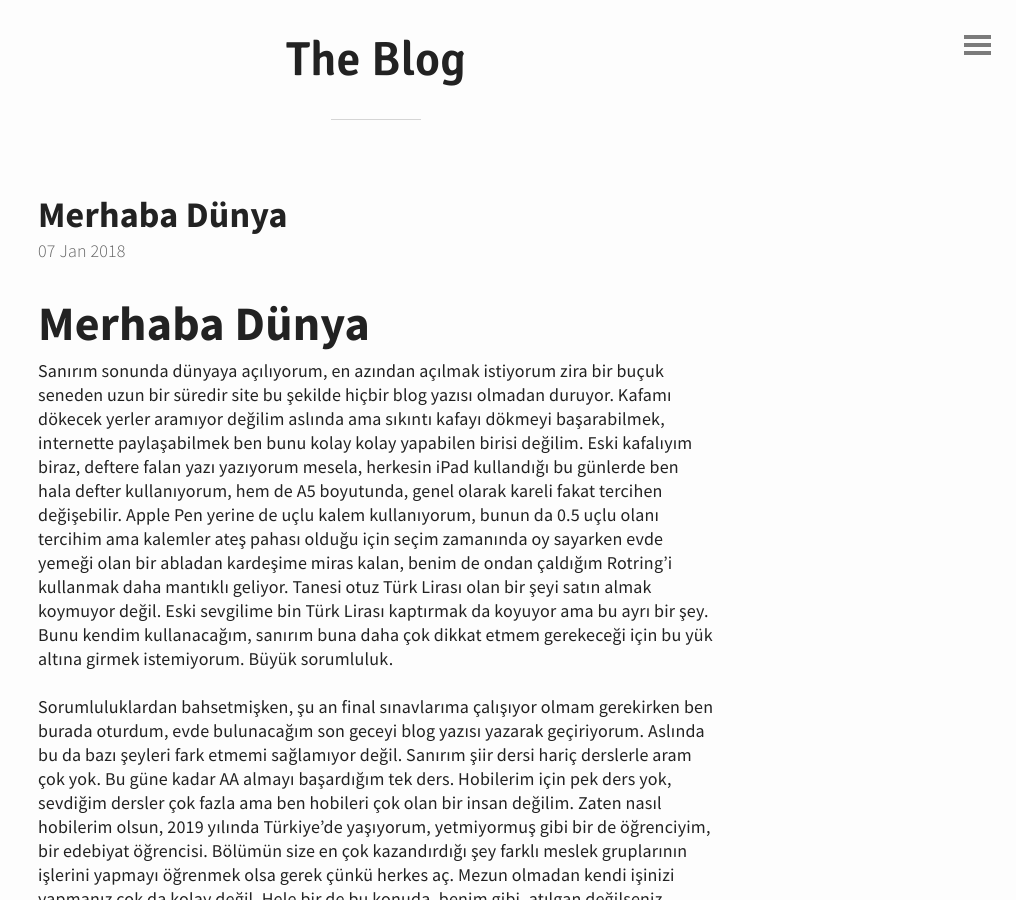
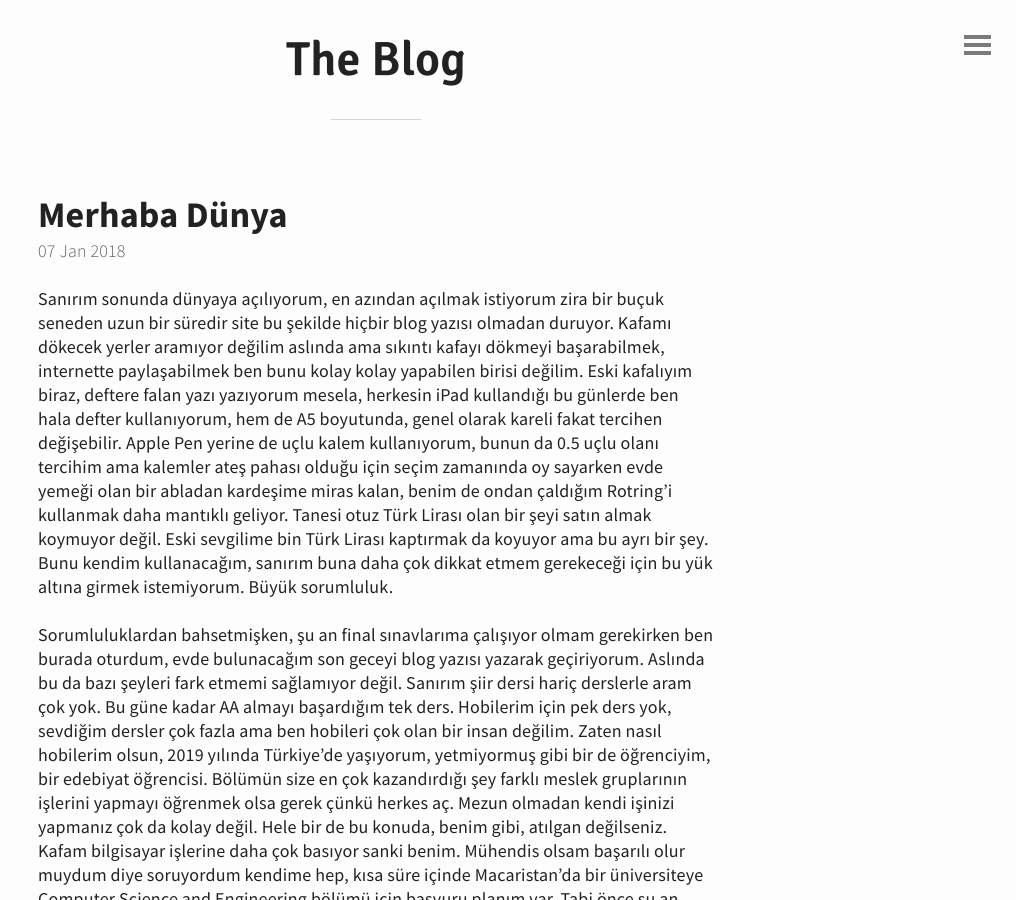
Before and after one commit to burraksumer/Blog, a Jekyll site: the page built from _posts/2018-01-07-merhabadunya.md, in a window 1280 px wide and 900 px high. Shown: the whole window, without its empty margins (264-1280 px from the left). Built offline with Jekyll 4.4.1, drawn with Linux system fonts in a browser that asks for light colours.

Commit message:
blog post changed again.

```diff
--- a/_posts/2018-01-07-merhabadunya.md
+++ b/_posts/2018-01-07-merhabadunya.md
@@ -3,8 +3,6 @@
 title:  "Merhaba Dünya"
 date:   2018-01-07
 ---
-
-# Merhaba Dünya
 
 Sanırım sonunda dünyaya açılıyorum, en azından açılmak istiyorum zira bir buçuk seneden uzun bir süredir site bu şekilde hiçbir blog yazısı olmadan duruyor. Kafamı dökecek yerler aramıyor değilim aslında ama sıkıntı kafayı dökmeyi başarabilmek, internette paylaşabilmek ben bunu kolay kolay yapabilen birisi değilim. Eski kafalıyım biraz, deftere falan yazı yazıyorum mesela, herkesin iPad kullandığı bu günlerde ben hala defter kullanıyorum, hem de A5 boyutunda, genel olarak kareli fakat tercihen değişebilir. Apple Pen yerine de uçlu kalem kullanıyorum, bunun da 0.5 uçlu olanı tercihim ama kalemler ateş pahası olduğu için seçim zamanında oy sayarken evde yemeği olan bir abladan kardeşime miras kalan, benim de ondan çaldığım Rotring'i kullanmak daha mantıklı geliyor. Tanesi otuz Türk Lirası olan bir şeyi satın almak koymuyor değil. Eski sevgilime bin Türk Lirası kaptırmak da koyuyor ama bu ayrı bir şey. Bunu kendim kullanacağım, sanırım buna daha çok dikkat etmem gerekeceği için bu yük altına girmek istemiyorum. Büyük sorumluluk.
 
@@ -14,9 +12,13 @@
 
 
 >**Ahh young louve**
+
 >**How can ye be sea fair**
+
 >**How can ye shine sea red**
+
 >**And**
+
 >**How do thou shalt be so immortal**
 
 Haha, gerçekten kalbimi en çok kıran şiiri öylece paylaşacağımı mı düşündünüz? Üzgünüm, onu paylaşmak için kalbim gerçekten fazlasıyla kırık ama bu şiiri de Deniz Akçaoğlu ile konuşurken iki dakika da yazmıştım ve bunu da kimse ile paylaşmadım. Yani aramızdaki özel bağ devam ediyor, merak etme. Sadece, ben Tristram Shandy'yi sevmiştim. Umarım sen de beni seversin. Günümüz gençleri gibi YouTube videoları yapmıyorum, RSS ile takip edebileceğiniz bir blog yayınlıyorum. Tıpkı tarihteki ilk blogger olduğunu iddia ettiğim kişi gibi, doğru bildiniz ***T. S.***
```
